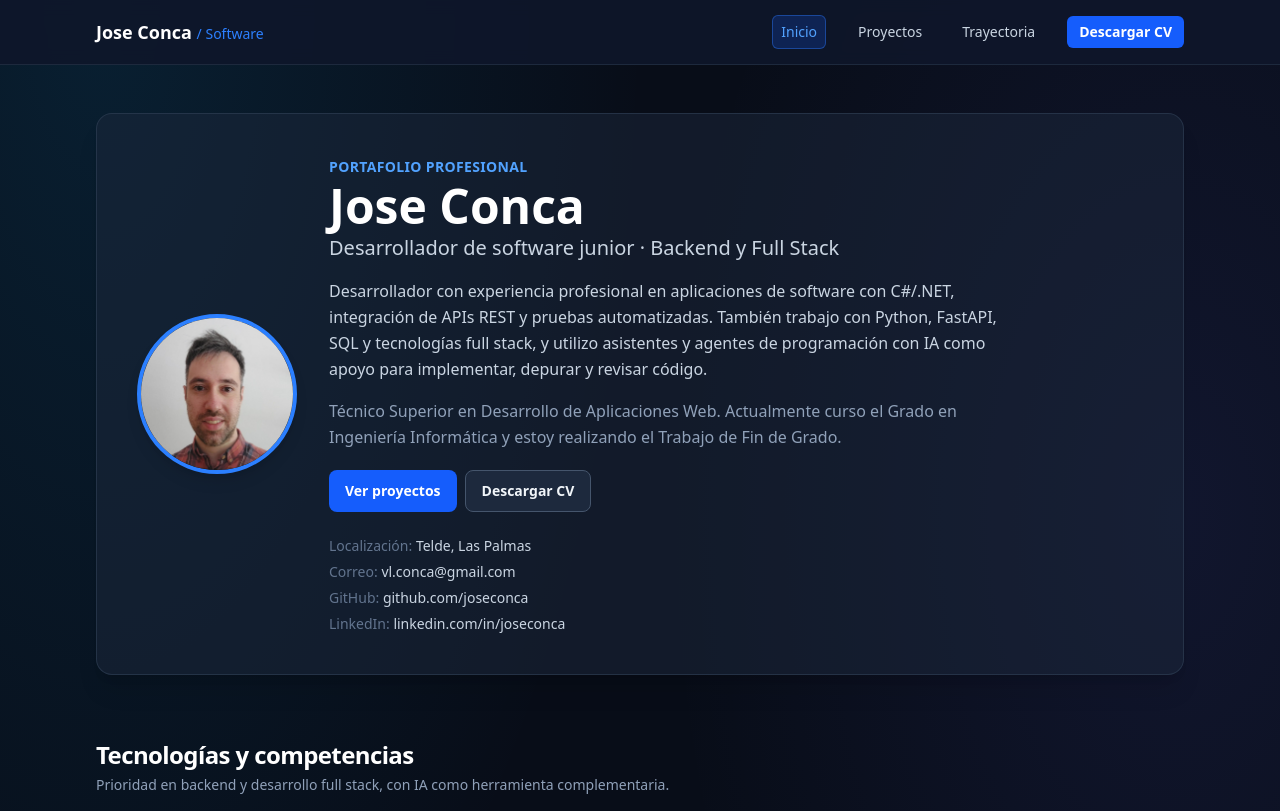
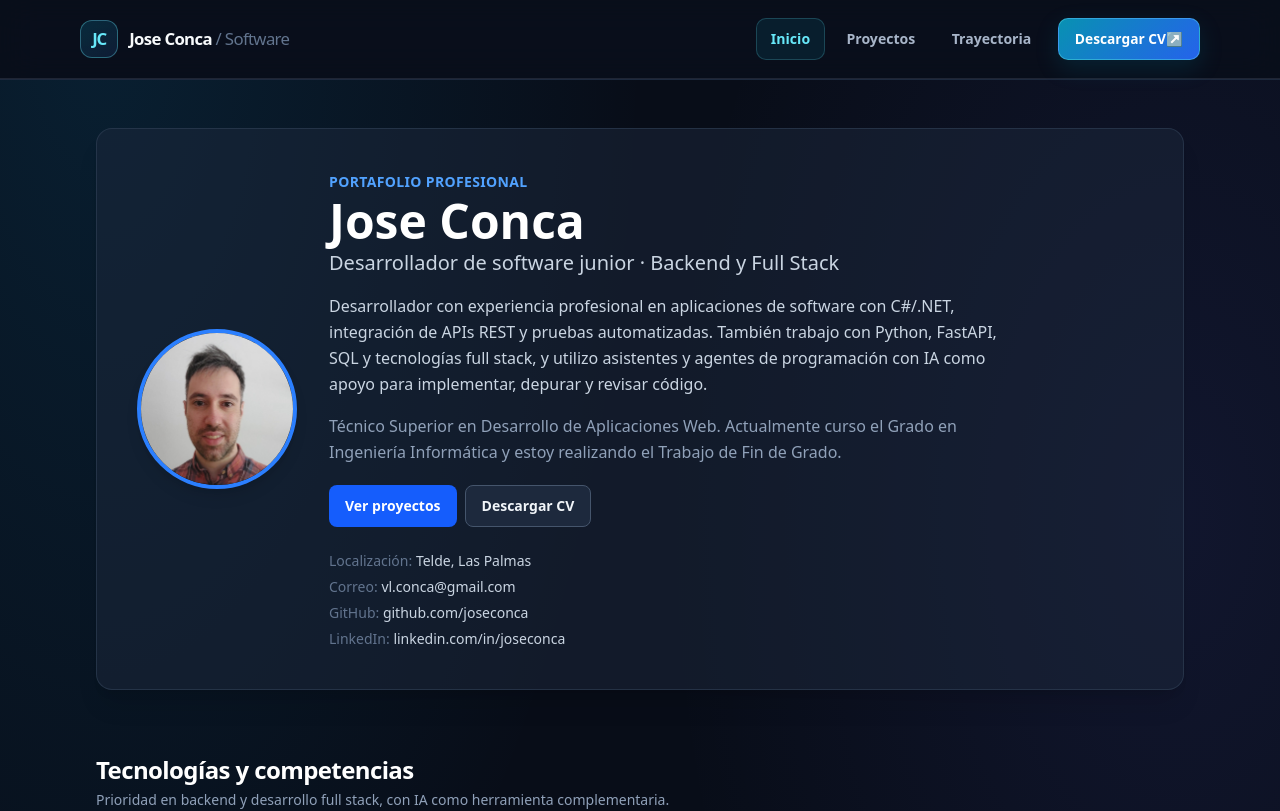
Before and after one commit to joseconca/joseconca.github.io, a Next.js app: page / in a window 1280 px wide. Shown: the top 811 px of the page. Built offline with nearby package versions, Linux system fonts and the light colour scheme.

Commit message:
Rediseña la navegación con estilo moderno y adaptable

```diff
--- a/src/app/components/Navbar.tsx
+++ b/src/app/components/Navbar.tsx
@@ -15,12 +15,14 @@ export default function Navbar() {
   const rutaActual = pathname?.replace(/\/$/, "") || "/";
 
   return (
-    <nav className="max-w-6xl mx-auto px-4 sm:px-6 lg:px-8 min-h-16 py-3 flex flex-col sm:flex-row items-center justify-between gap-3">
-      <Link href="/" className="shrink-0 whitespace-nowrap font-bold text-lg text-white hover:text-blue-400 transition-colors">
-        Jose Conca <span className="text-blue-500 font-normal text-sm">/ Software</span>
+    <nav className="site-nav">
+      <div className="site-nav-inner">
+        <Link href="/" className="site-brand" aria-label="Jose Conca, inicio">
+          <span className="site-brand-mark" aria-hidden="true">JC</span>
+          <span>Jose Conca <span className="text-slate-500 font-normal">/ Software</span></span>
         </Link>
 
-      <div className="flex flex-wrap items-center justify-center gap-2 sm:gap-6 text-sm font-medium">
+        <div className="site-nav-links">
           {enlaces.map((enlace) => {
             const estaActivo =
               enlace.href === "/"
@@ -31,24 +33,17 @@ export default function Navbar() {
               <Link
                 key={enlace.href}
                 href={enlace.href}
-              className={`px-2 py-1.5 rounded-md transition-colors ${
-                estaActivo
-                  ? "bg-blue-600/20 text-blue-400 border border-blue-500/40"
-                  : "text-slate-300 hover:text-blue-400"
-              }`}
+                className="site-nav-link"
                 aria-current={estaActivo ? "page" : undefined}
               >
                 {enlace.label}
               </Link>
             );
           })}
-        <a
-          href={datosContacto.curriculumPdf}
-          download
-          className="shrink-0 bg-blue-600 hover:bg-blue-500 text-white px-3 py-1.5 rounded-md font-semibold transition-colors text-xs sm:text-sm"
-        >
-          Descargar CV
+          <a href={datosContacto.curriculumPdf} download className="site-nav-cta">
+            Descargar CV <span aria-hidden="true">↗</span>
           </a>
+        </div>
       </div>
     </nav>
   );
```
Lines whose indentation alone changed are shown as unchanged.
